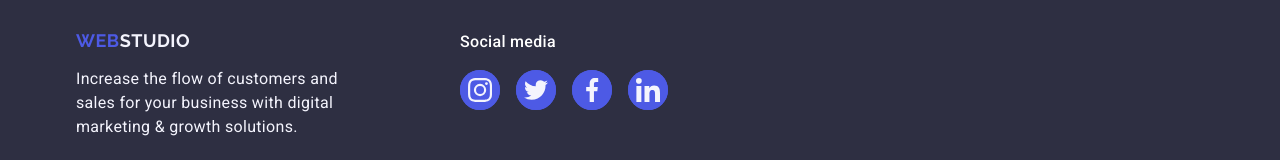
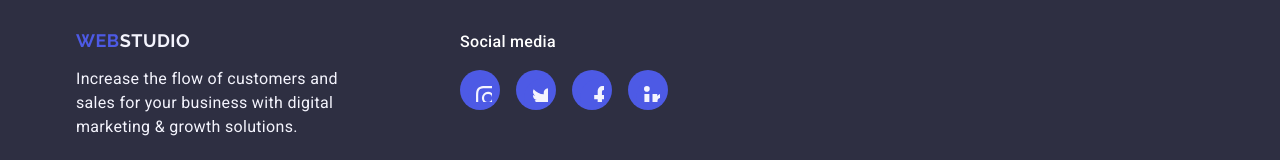
Before and after one commit to Yumfii/goit-markup-hw-04, a plain HTML site: page index.html in a window 1280 px wide. Shown: the part 3253-3413 px from the top of the page. Drawn offline with nearby package versions, Linux system fonts and the light colour scheme.

Commit message:
Update index.html

```diff
--- a/index.html
+++ b/index.html
@@ -436,8 +436,8 @@
             <li class="footer-sm-logo">
               <a href="" class="footer-sm-link">
                 <svg class="footer-sm-icon"
-                     width="40"
-                     height="40">
+                     width="24"
+                     height="24">
              <use href="./images/icons.svg/instagram-footer.svg#instagram-footer-icon"></use>
            </svg>
               </a>
@@ -445,8 +445,8 @@
             <li class="footer-sm-logo">
               <a href="" class="footer-sm-link">
                 <svg class="footer-sm-icon"
-                     width="40"
-                     height="40">
+                     width="24"
+                     height="24">
                   <use href="./images/icons.svg/twitter-footer.svg#twitter-footer-icon"></use>
                 </svg>
               </a>
@@ -454,8 +454,8 @@
             <li class="footer-sm-logo">
               <a href="" class="footer-sm-link">
                 <svg class="footer-sm-icon"
-                     width="40"
-                     height="40">
+                     width="24"
+                     height="24">
                   <use href="./images/icons.svg/facebook-footer.svg#facebook-footer-icon"></use>
                 </svg>
               </a>
@@ -463,8 +463,8 @@
             <li class="footer-sm-logo">
               <a href="" class="footer-sm-link">
                 <svg class="footer-sm-icon"
-                     width="40"
-                     height="40">
+                     width="24"
+                     height="24">
                   <use href="./images/icons.svg/linkedin-footer.svg#linkedin-footer-icon"></use>
                 </svg>
               </a>
```
